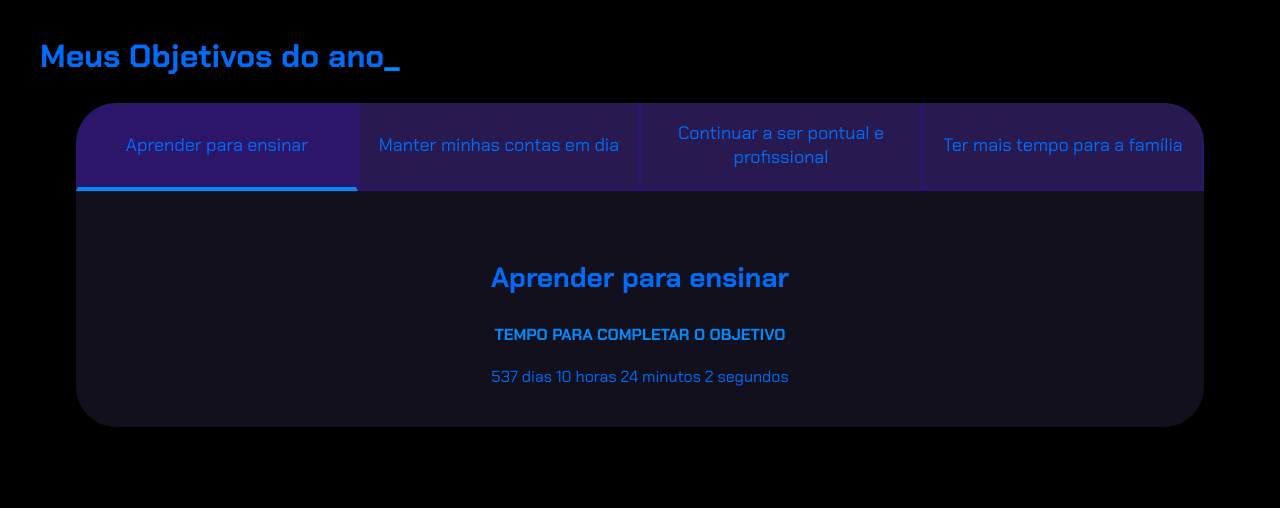
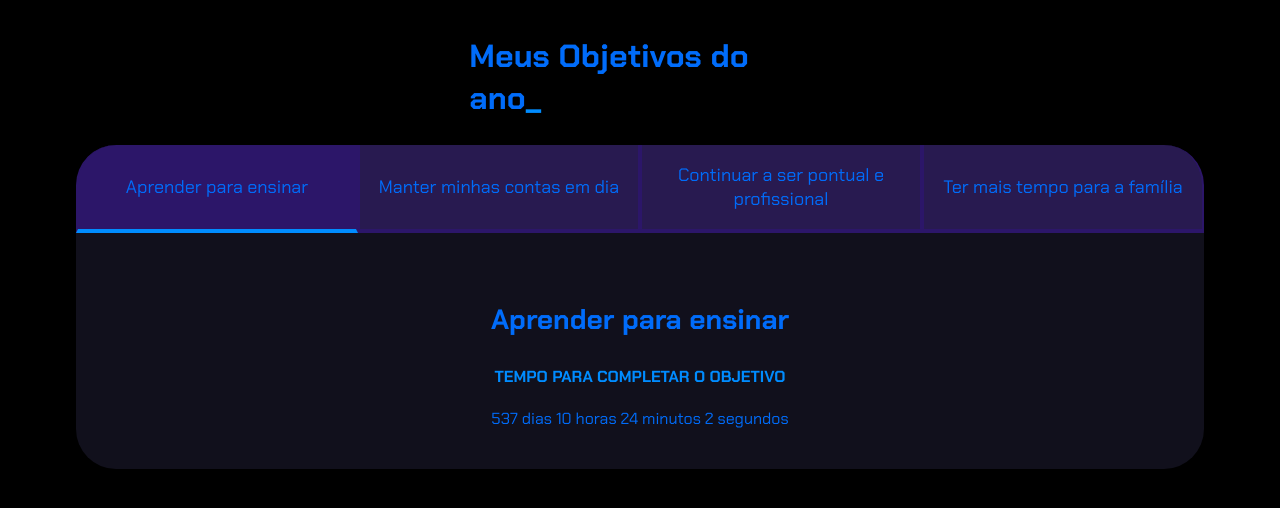
Before and after one commit to davi0801/davi-arlinda, a plain HTML site: page davi arlinda/index.html in a window 1280 px wide. Drawn offline with Linux system fonts and the light colour scheme.

Commit message:
Update style.css

```diff
--- a/davi arlinda/style.css
+++ b/davi arlinda/style.css
@@ -24,13 +24,13 @@ body {
     justify-content: center;
     align-items: center;
     max-width: 1200px;
-    width: 100%;
+    width: 90%;
     margin: 0 auto;
 }
 
 .titulo-principal {
     text-align: left;
-    width: 100%;
+    width:30%;
     font-size: 32px;
 }
 
```
